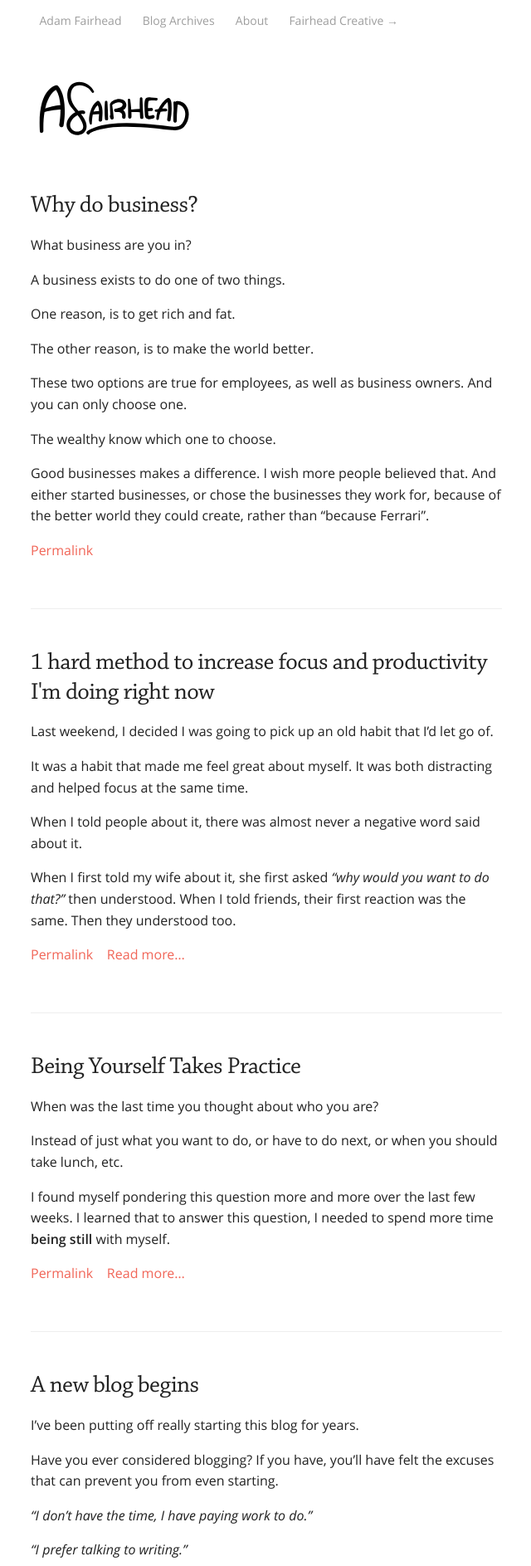
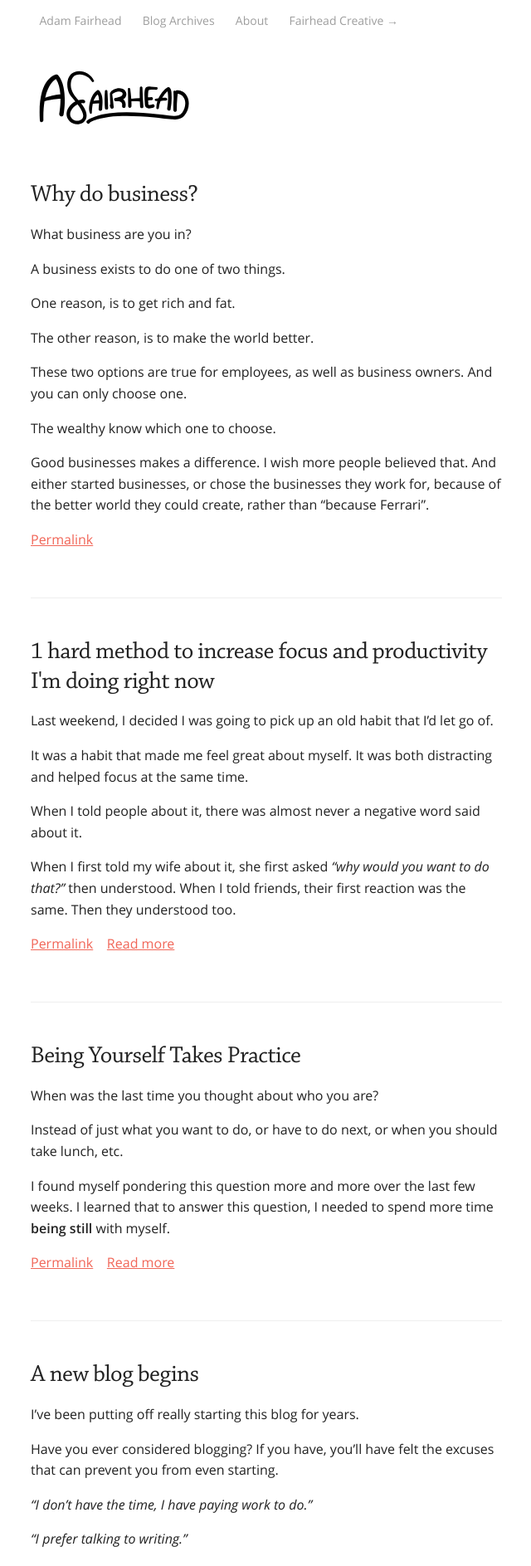
Before and after one commit to adamfairhead/adamfairhead.github.io, a Jekyll site: the page built from index.html, in a window 1280 px wide. Shown: the top 1887 px of the page at 83% size, without its empty margins (319-959 px from the left). Built offline with Jekyll 4.4.1, drawn with Linux system fonts in a browser that asks for light colours; the list of posts is cut into pages by our own code.

Commit message:
Design update

```diff
--- a/_layouts/layout.html
+++ b/_layouts/layout.html
@@ -41,8 +41,8 @@
 
     <header>
       <ul role="navigation">
-        <li><a href="/">Adam Fairhead</a></li>
-        <li><a href="/articles/">Blog Archives</a></li>
+        <li><a href="/">Adam<span> Fairhead</span></a></li>
+        <li><a href="/articles/">Blog<span> Archives</span></a></li>
         <li><a href="/about/">About</a></li>
         <li><a href="http://fairheadcreative.com">Fairhead Creative &rarr;</a></li>
       </ul>
--- a/css/screen.scss
+++ b/css/screen.scss
@@ -46,39 +46,36 @@
   letter-spacing: -0.02em;
 }
 
-header {
-  margin-bottom: 2em;
-}
-
-
+header { margin-bottom: 2em; }
 
 article {
+  header { margin-bottom: 1em; }
+  header a { color: $base-font-color; }
+  .article-index & { margin-bottom: 5em; }
 
-  header {
-    margin-bottom: 1em;
-  }
-
-  header a {
-    color: $base-font-color;
-  }
-
-  .article-index & {
-    margin-bottom: 5em;
-  }
+  p a,
+  .pagination a { text-decoration: underline; }
 }
 
 ul[role="navigation"] {
   li {
     display: inline-block;
-    margin: 1em .75em;
+    margin: 1em .75em 0;
     font-size: em(14);
+
+    @include media(max-width em(500)) {
+      margin: 1em .5em 0;
+      span { display: none; }
+    }
+
+    @include media(max-width em(340)) {
+      font-size: em(13);
+    }
 
     a {
       color: $light-gray;
 
-      &:hover {
-        color: $base-link-color;
-      }
+      &:hover { color: $base-link-color; }
     }
   }
 }
--- a/index.html
+++ b/index.html
@@ -19,7 +19,7 @@
       {{ post.excerpt | number_of_words }}
     {% endcapture %}
     {% if excerpt_words != content_words %}
-     &nbsp; &nbsp;<a href="{{ post.url }}">Read more…</a>
+     &nbsp; &nbsp;<a href="{{ post.url }}">Read more</a>
     {% endif %}
     </p>
   </div>
```
Also changed, not shown: _posts/2014-01-02-designing-naked.md (+1 -1 lines).
